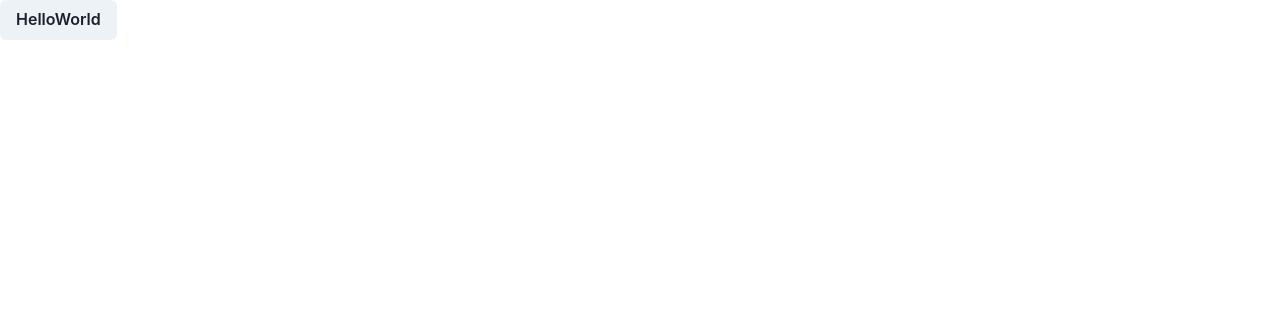
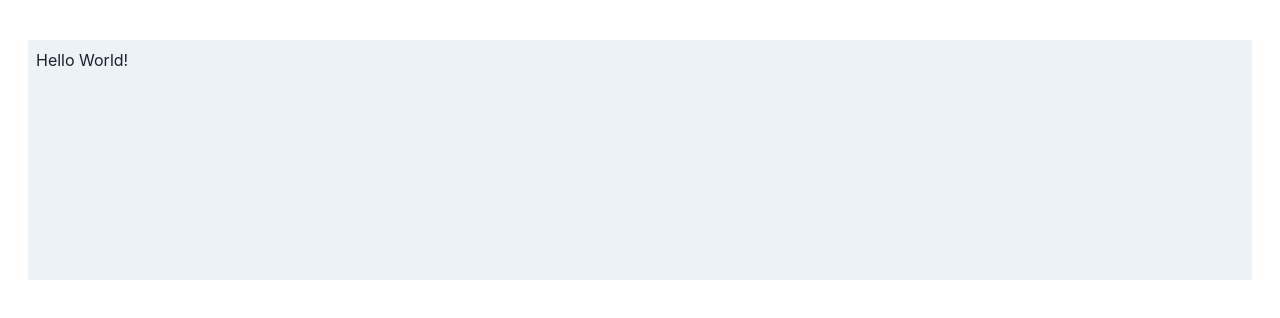
Before and after one commit to jqkk/folderpocket, a Next.js app: page / in a window 1280 px wide. Shown: the top 318 px of the page. Built offline with nearby package versions, Linux system fonts and the light colour scheme.

Commit message:
:sparkles: feat(#01): folderInput 컴포넌트 구현

```diff
--- a/domains/components/FolderInput.tsx
+++ b/domains/components/FolderInput.tsx
@@ -1,5 +1,22 @@
+import { Box } from '@chakra-ui/react';
+import { useAtom } from 'jotai';
+import Editor from 'react-simple-code-editor';
+
+import { sourceAtom } from '../atoms/source';
+
 const FolderInput = () => {
-  return <div></div>;
+  const [source, setSource] = useAtom(sourceAtom);
+
+  return (
+    <Box backgroundColor='gray.100' minHeight={60} p={2}>
+      <Editor
+        style={{ height: '100%' }}
+        value={source}
+        onValueChange={setSource}
+        highlight={(code: string) => <>{code}</>}
+      />
+    </Box>
+  );
 };
 
 export default FolderInput;
--- a/pages/_app.tsx
+++ b/pages/_app.tsx
@@ -1,3 +1,5 @@
+import '@/styles/global.scss';
+
 import { ChakraProvider } from '@chakra-ui/react';
 import { Provider } from 'jotai';
 import { DevTools } from 'jotai-devtools';
--- a/pages/index.tsx
+++ b/pages/index.tsx
@@ -1,7 +1,13 @@
-import { Button } from '@chakra-ui/react';
+import { Box } from '@chakra-ui/react';
+
+import FolderInput from '@/domains/components/FolderInput';
 
 const Home = () => {
-  return <Button>HelloWorld</Button>;
+  return (
+    <Box px={7} py={10}>
+      <FolderInput />
+    </Box>
+  );
 };
 
 export default Home;
```
